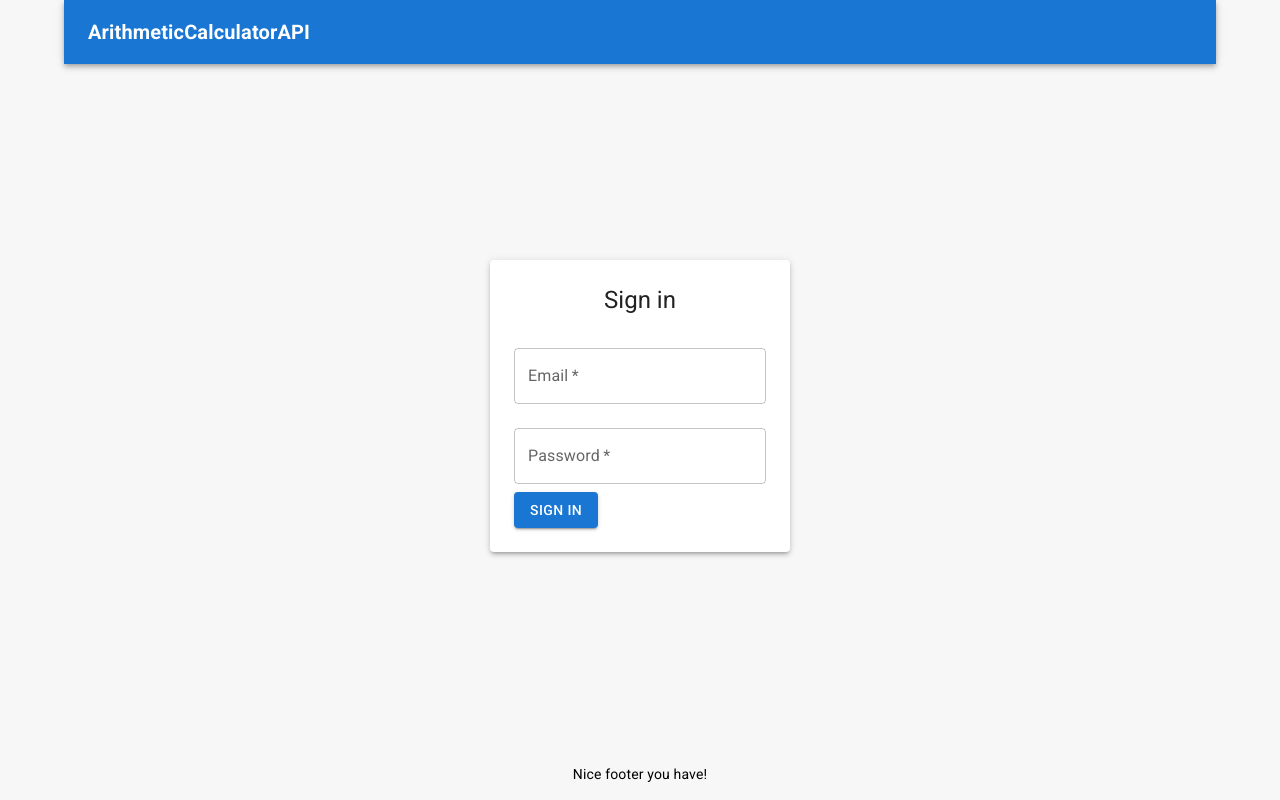
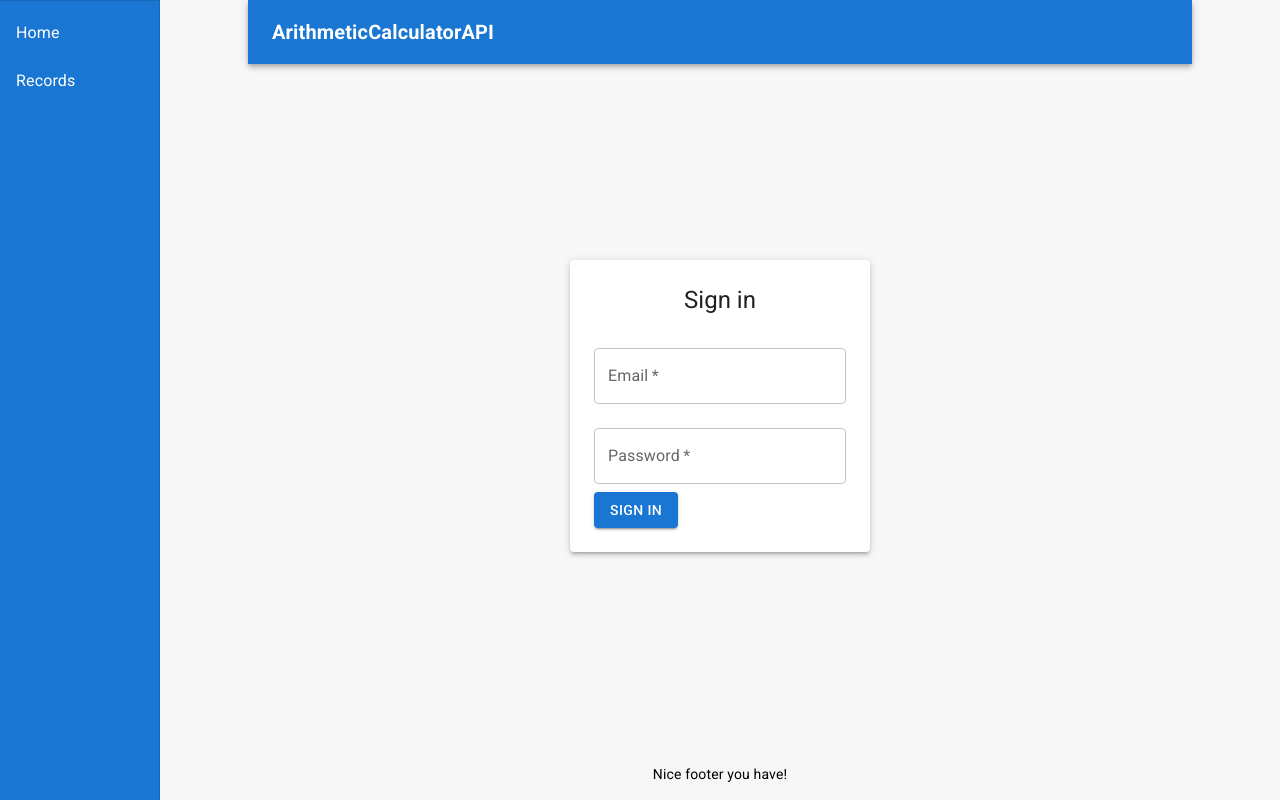
Before and after one commit to felipearmat/clojure-react-app, a React (Create React App) app in the folder frontend/: page / in a window 1280 px wide. Built offline with nearby package versions, Linux system fonts and the light colour scheme; no server answers.

Commit message:
Adding menu to frontEnd

```diff
--- a/frontend/src/App.js
+++ b/frontend/src/App.js
@@ -4,15 +4,18 @@ import { Box } from "@mui/material";
 import AppLayout from "./layouts/AppLayout";
 import GlobalCss from "./components/GlobalCss";
 import LoginForm from "./components/LoginForm";
+import SideBar from "./components/SideBar";
 import Header from "./components/Header";
 import Footer from "./components/Footer";
 import Loading from "./components/Loading";
+import { navMaker } from "./routes";
 import { userState } from "./stores/userState";
 import axios from "axios";
 
 function App() {
+  const user = useSyncExternalStore(userState.subscribe, userState.get);
   const [loading, setLoading] = useState(true);
-  const user = useSyncExternalStore(userState.subscribe, userState.get);
+  const [drawer, setDrawer] = useState(false);
 
   const fetchUserData = async () => {
     try {
@@ -44,6 +47,10 @@ function App() {
     userState.set({ authenticated: false, balance: null, email: null });
   };
 
+  const toggleDrawer = () => {
+    setDrawer(!drawer);
+  };
+
   const loader = user.authenticated ? (
     <Box width="100%" identificator="app-outlet">
       <Loading isLoading={loading}>
@@ -56,11 +63,20 @@ function App() {
     </Box>
   );
 
+  const routes = navMaker();
   return (
     <>
       <GlobalCss />
       <AppLayout
-        header={<Header logoutHandler={handleLogout} />}
+        sidebar={
+          <SideBar open={drawer} onClose={toggleDrawer} routes={routes} />
+        }
+        header={
+          <Header
+            handleDrawerToggle={toggleDrawer}
+            logoutHandler={handleLogout}
+          />
+        }
         content={loader}
         footer={<Footer />}
       />
--- a/frontend/src/components/Header.js
+++ b/frontend/src/components/Header.js
@@ -1,7 +1,7 @@
 import { useSyncExternalStore } from "react";
 import { userState } from "../stores/userState";
 import { AppBar, Toolbar, IconButton, Typography } from "@mui/material";
-import { ExitToApp } from "@mui/icons-material";
+import { ExitToApp, MenuOpen } from "@mui/icons-material";
 import { styled } from "@mui/system";
 import axios from "axios";
 
@@ -40,7 +40,7 @@ const userInfo = (email, balance) => {
   return `${email}   /   Balance: ${Number.parseFloat(balance).toFixed(2)}`;
 };
 
-function Header({ logoutHandler }) {
+function Header({ handleDrawerToggle, logoutHandler }) {
   const user = useSyncExternalStore(userState.subscribe, userState.get);
 
   const handleLogout = async () => {
@@ -59,6 +59,15 @@ function Header({ logoutHandler }) {
   return (
     <StyledAppBar position="static">
       <StyledToolbar>
+        <IconButton
+          color="inherit"
+          aria-label="open drawer"
+          edge="start"
+          onClick={handleDrawerToggle}
+          sx={{ mr: 2, display: { sm: "none" } }}
+        >
+          <MenuOpen />
+        </IconButton>
         <StyledTypography variant="h6">
           ArithmeticCalculatorAPI
         </StyledTypography>
--- a/frontend/src/components/OperationForm.js
+++ /dev/null
@@ -1,82 +0,0 @@
-import { useState } from "react";
-import axios from "axios";
-import { Button, TextField, Container, Grid, Typography } from "@mui/material";
-import { styled } from "@mui/system";
-
-const FormContainer = styled(Container)({
-  padding: "16px",
-  maxWidth: "400px",
-  margin: "0 auto",
-});
-
-const FormTitle = styled(Typography)({
-  fontSize: "1.5rem",
-  fontWeight: "bold",
-  marginBottom: "16px",
-});
-
-const FormButton = styled(Button)({
-  marginTop: "16px",
-});
-
-function OperationForm() {
-  const [operationType, setOperationType] = useState("");
-  const [cost, setCost] = useState("");
-
-  const handleFormSubmit = async (e) => {
-    e.preventDefault();
-
-    try {
-      await axios.post("/api/operations", {
-        type: operationType,
-        cost: parseFloat(cost),
-      });
-
-      setOperationType("");
-      setCost("");
-    } catch (error) {
-      console.error("Error creating operation:", error);
-    }
-  };
-
-  return (
-    <FormContainer>
-      <FormTitle>Create Operation</FormTitle>
-      <form onSubmit={handleFormSubmit}>
-        <Grid container spacing={2}>
-          <Grid item xs={12}>
-            <TextField
-              label="Operation Type"
-              variant="outlined"
-              fullWidth
-              value={operationType}
-              onChange={(e) => setOperationType(e.target.value)}
-            />
-          </Grid>
-          <Grid item xs={12}>
-            <TextField
-              label="Cost"
-              variant="outlined"
-              type="number"
-              fullWidth
-              value={cost}
-              onChange={(e) => setCost(e.target.value)}
-            />
-          </Grid>
-          <Grid item xs={12}>
-            <FormButton
-              type="submit"
-              variant="contained"
-              color="primary"
-              fullWidth
-            >
-              Create Operation
-            </FormButton>
-          </Grid>
-        </Grid>
-      </form>
-    </FormContainer>
-  );
-}
-
-export default OperationForm;
--- /dev/null
+++ b/frontend/src/components/SideBar.js
@@ -0,0 +1,74 @@
+import {
+  Box,
+  Divider,
+  Drawer,
+  List,
+  ListItem,
+  ListItemButton,
+  ListItemText,
+} from "@mui/material";
+import { styled } from "@mui/system";
+import { Link } from "react-router-dom";
+
+function SideBar({ open, onClose, routes, width = 160 }) {
+  const StyledDrawer = styled(Drawer)(() => ({
+    "& .MuiDrawer-paper": {
+      backgroundColor: "#1976d2",
+      color: "#fff",
+      boxSizing: "border-box",
+      width: width,
+    },
+  }));
+
+  const drawerComp = (
+    <Box>
+      <Divider />
+      <List>
+        {routes.map((route, index) => (
+          <ListItem key={`sidebar_item_${index}`} disablePadding>
+            <ListItemButton
+              key={`sidebar_button_${index}`}
+              component={Link}
+              to={route.path}
+            >
+              <ListItemText primary={route.label} />
+            </ListItemButton>
+          </ListItem>
+        ))}
+      </List>
+    </Box>
+  );
+
+  return (
+    <Box
+      component="nav"
+      sx={{ width: { sm: width }, flexShrink: { sm: 0 } }}
+      aria-label="sidebar_box"
+    >
+      <StyledDrawer
+        variant="temporary"
+        open={open}
+        onClose={() => onClose()}
+        ModalProps={{
+          keepMounted: true,
+        }}
+        sx={{
+          display: { xs: "block", sm: "none" },
+        }}
+      >
+        {drawerComp}
+      </StyledDrawer>
+      <StyledDrawer
+        variant="permanent"
+        sx={{
+          display: { xs: "none", sm: "block" },
+        }}
+        open
+      >
+        {drawerComp}
+      </StyledDrawer>
+    </Box>
+  );
+}
+
+export default SideBar;
--- a/frontend/src/index.js
+++ b/frontend/src/index.js
@@ -1,13 +1,13 @@
 import React from "react";
 import ReactDOM from "react-dom/client";
 import { createBrowserRouter, RouterProvider } from "react-router-dom";
-import Routes from "./routes";
+import routes from "./routes";
 
 const container = document.getElementById("root");
 
 const root = ReactDOM.createRoot(container);
 
-const router = createBrowserRouter(Routes);
+const router = createBrowserRouter(routes);
 
 root.render(
   <React.StrictMode>
--- a/frontend/src/layouts/AppLayout.js
+++ b/frontend/src/layouts/AppLayout.js
@@ -1,5 +1,5 @@
 import React from "react";
-import { Container } from "@mui/material";
+import { Container, Box } from "@mui/material";
 import { styled } from "@mui/system";
 
 const LayoutContainer = styled(Container)(({ theme }) => ({
@@ -34,10 +34,14 @@ const Content = styled(Container)(({ theme }) => ({
 const AppLayout = ({ sidebar, header, content, footer }) => {
   return (
     <LayoutContainer>
-      {sidebar && <div id="app_sidebar">{sidebar}</div>}
-      {header && <Header id="app_header">{header}</Header>}
-      <Content id="app_content">{content}</Content>
-      {footer && <Footer id="app_footer">{footer}</Footer>}
+      <Box sx={{ display: "flex" }}>
+        {sidebar && <Box id="app_sidebar">{sidebar}</Box>}
+        <LayoutContainer>
+          {header && <Header id="app_header">{header}</Header>}
+          <Content id="app_content">{content}</Content>
+          {footer && <Footer id="app_footer">{footer}</Footer>}
+        </LayoutContainer>
+      </Box>
     </LayoutContainer>
   );
 };
--- a/frontend/src/routes.js
+++ b/frontend/src/routes.js
@@ -1,11 +1,7 @@
 import App from "./App";
 import Records from "./views/Records";
 import { Navigate } from "react-router-dom";
-import Operations from "./views/Operations";
 import CalculatorView from "./views/CalculatorView";
-// import UserProfile from "./views/UserProfile";
-// import IncreaseCredit from "./views/IncreaseCredit";
-// import UserProfile from "./views/UserProfile";
 
 const routes = [
   {
@@ -14,20 +10,14 @@ const routes = [
     children: [
       {
         path: "/",
+        label: "Home",
         element: <CalculatorView />,
       },
       {
         path: "/records",
+        label: "Records",
         element: <Records />,
       },
-      {
-        path: "/operations",
-        element: <Operations />,
-      },
-      // {
-      //   path: "/increase-credit",
-      //   element: <IncreaseCredit />,
-      // },
       {
         path: "*",
         element: <Navigate to="/" />,
@@ -36,4 +26,17 @@ const routes = [
   },
 ];
 
+const navMaker = () => {
+  const result = [];
+  routes[0].children.forEach((route) => {
+    if (route.path && route.path !== "*" && route.label) {
+      result.push({ path: route.path, label: route.label });
+    }
+  });
+
+  return result;
+};
+
 export default routes;
+
+export { navMaker };
--- a/frontend/src/views/Operations.js
+++ /dev/null
@@ -1,13 +0,0 @@
-import React from "react";
-import OperationForm from "../components/OperationForm";
-
-function Operations() {
-  return (
-    <div>
-      <h1>Operation View</h1>
-      <OperationForm />
-    </div>
-  );
-}
-
-export default Operations;
```
Also changed, not shown: frontend/src/components/logoSVG.js (deleted, +0 -30 lines), frontend/src/assets/logo.svg (deleted).
